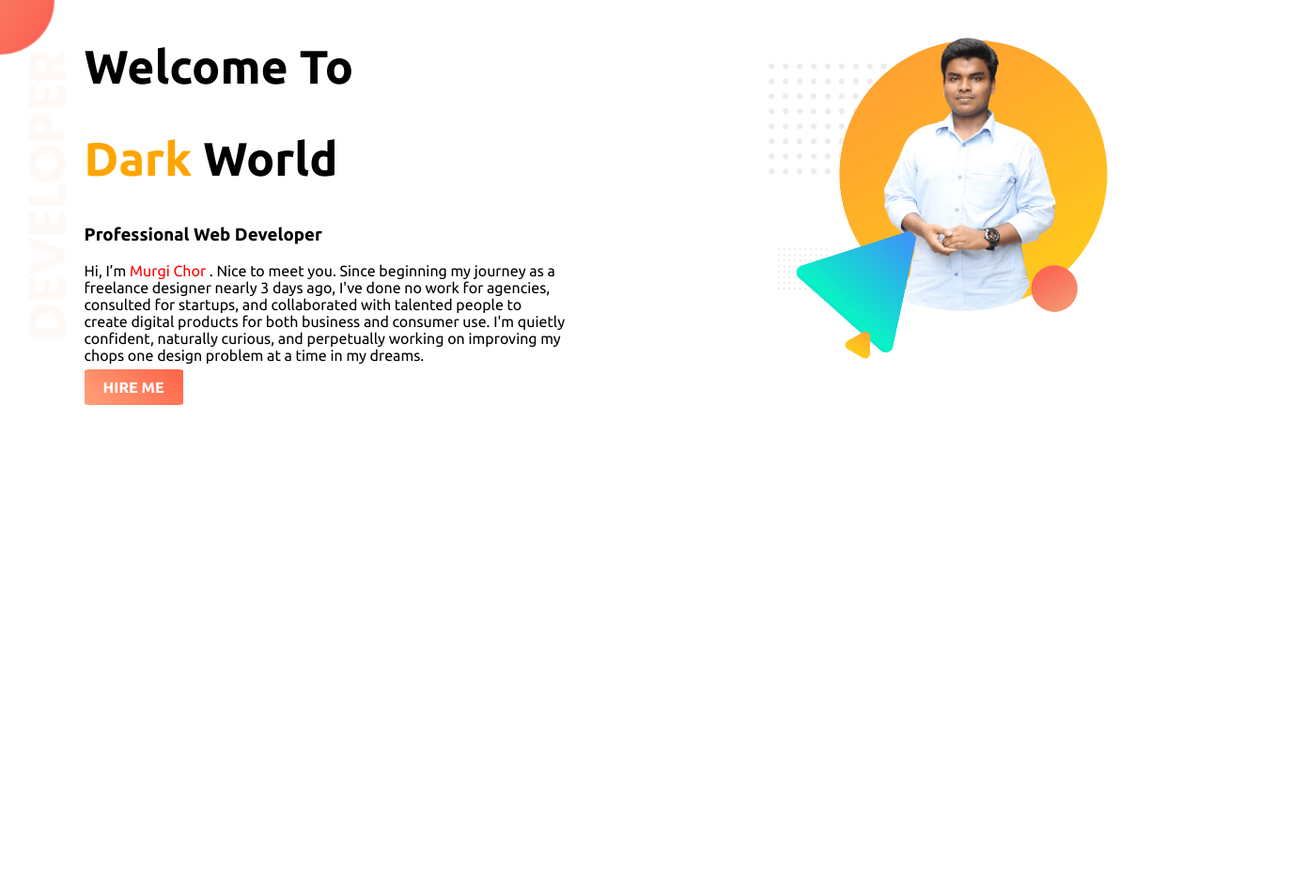
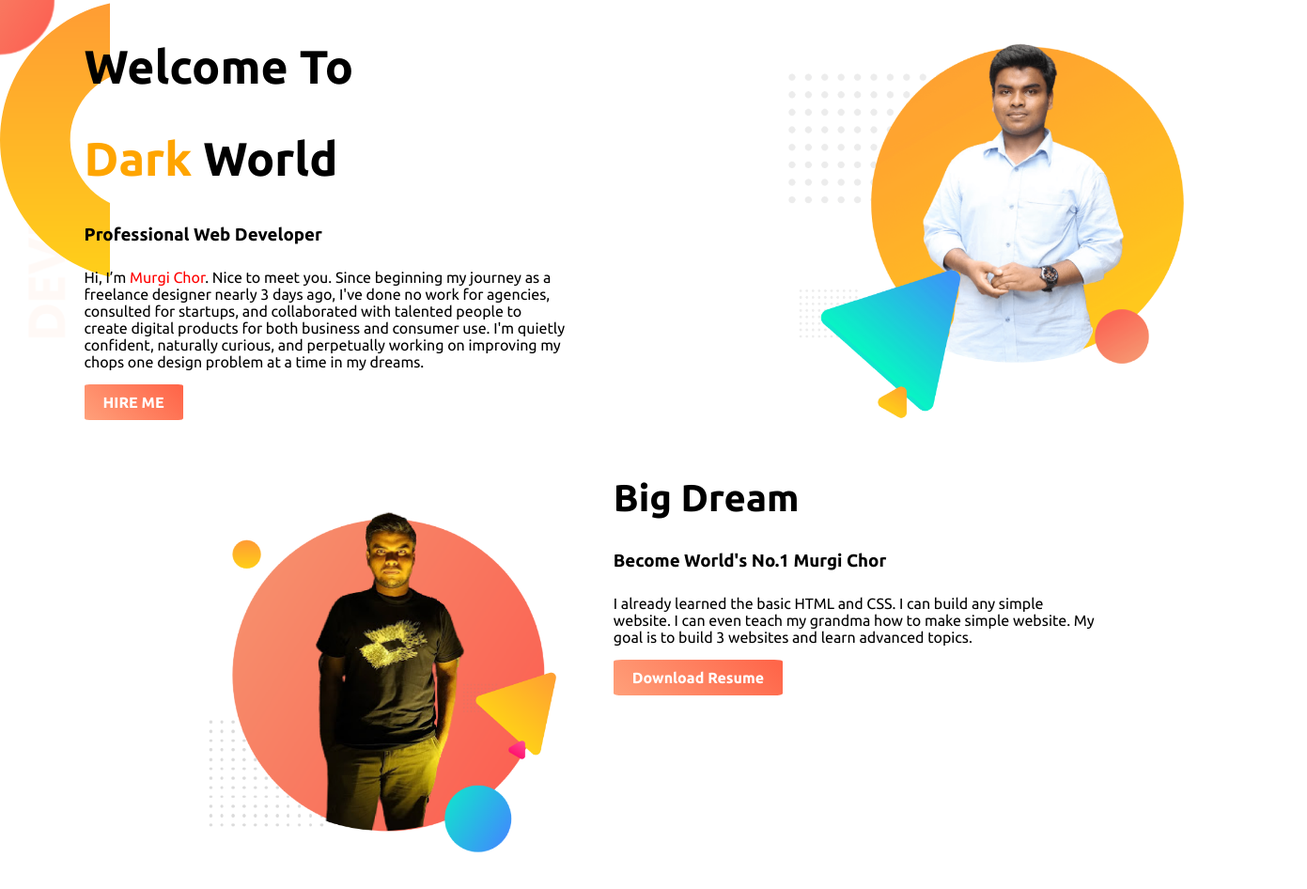
Before and after one commit to NAZIM06/my-portfolio, a plain HTML site: page index.html in a window 1280 px wide. Shown: the whole page at 94% size, 1391 px wide, since content can reach past the window. Before the commit the page ends 800 px from the top, so only its background shows below. Drawn offline with Linux system fonts and the light colour scheme.

Commit message:
2nd section done

```diff
--- a/index.html
+++ b/index.html
@@ -8,17 +8,30 @@
     <link rel="stylesheet" href="style.css">
 </head>
 <body>
-<section class="banner1">
+<section class="banner">
     <div class="half">
         <h1>Welcome To</h1>
         <h1> <span class="dark">Dark</span> World</h1>
         <h3>Professional Web Developer</h3>
-        <p>Hi, I’m <span class="murgi">Murgi Chor</span> . Nice to meet you. Since beginning my journey as a freelance designer nearly 3 days ago, I've done no work for agencies, consulted for startups, and collaborated with talented people to create digital products for both business and consumer use. I'm quietly confident, naturally curious, and perpetually working on improving my chops one design problem at a time in my dreams.</p>
+        <p>Hi, I’m <span class="murgi">Murgi Chor</span>. Nice to meet you. Since beginning my journey as a freelance designer nearly 3 days ago, I've done no work for agencies, consulted for startups, and collaborated with talented people to create digital products for both business and consumer use. I'm quietly confident, naturally curious, and perpetually working on improving my chops one design problem at a time in my dreams.</p>
         <a class="button" target="blank" href="https://www.linkedin.com/in/nazim-hasan/">HIRE ME</a>
     </div>
     <div class="half">
         <img src="images/port1.png" >
     </div>
+
+ <section class="dream">
+    <div class="half2">
+        <img src="images/my-bg2-01.png" alt="">
+    </div>
+    <div class="half">
+        <h2>Big Dream</h2>
+        <h3>Become World's No.1 Murgi Chor </h3>
+        <p>I already learned the basic HTML and CSS. I can build any simple website. I can even teach my grandma how to make simple website. My goal is to build 3 websites and learn advanced topics.</p>
+        <a class="button" target="blank" href="https://www.linkedin.com/in/nazim-hasan/">Download Resume</a>
+    </div>
+
+ </section>
 
 
 
--- a/style.css
+++ b/style.css
@@ -21,17 +21,35 @@ h2{
     padding-left: 2%;
 }
 .half img{
-    width: 600px;
+    width: 700px;
 
+}
+.half p{
+    margin: 25px 0;
+}
+.half2{
+    width: 40%;
+    float: left;
+    margin-left: 2%;
+    padding-left: 2%;
+}
+.half2 img{
+    width: 700px;
+
+}
+.half2 p{
+    margin: 25px 0;
 }
 
 
-.banner1{
+.banner{
     background-image: url("images/top-banner.png");
     background-repeat: no-repeat;
 }
 section{
     height: 500px;
+
+
 }
 .button{
     text-decoration: none;
@@ -41,3 +59,7 @@ section{
     color: white;
     font-weight: 700;
 }
+.dream{
+    background-image: url("images/dream-bg.png");
+    background-repeat: no-repeat;
+}
```
